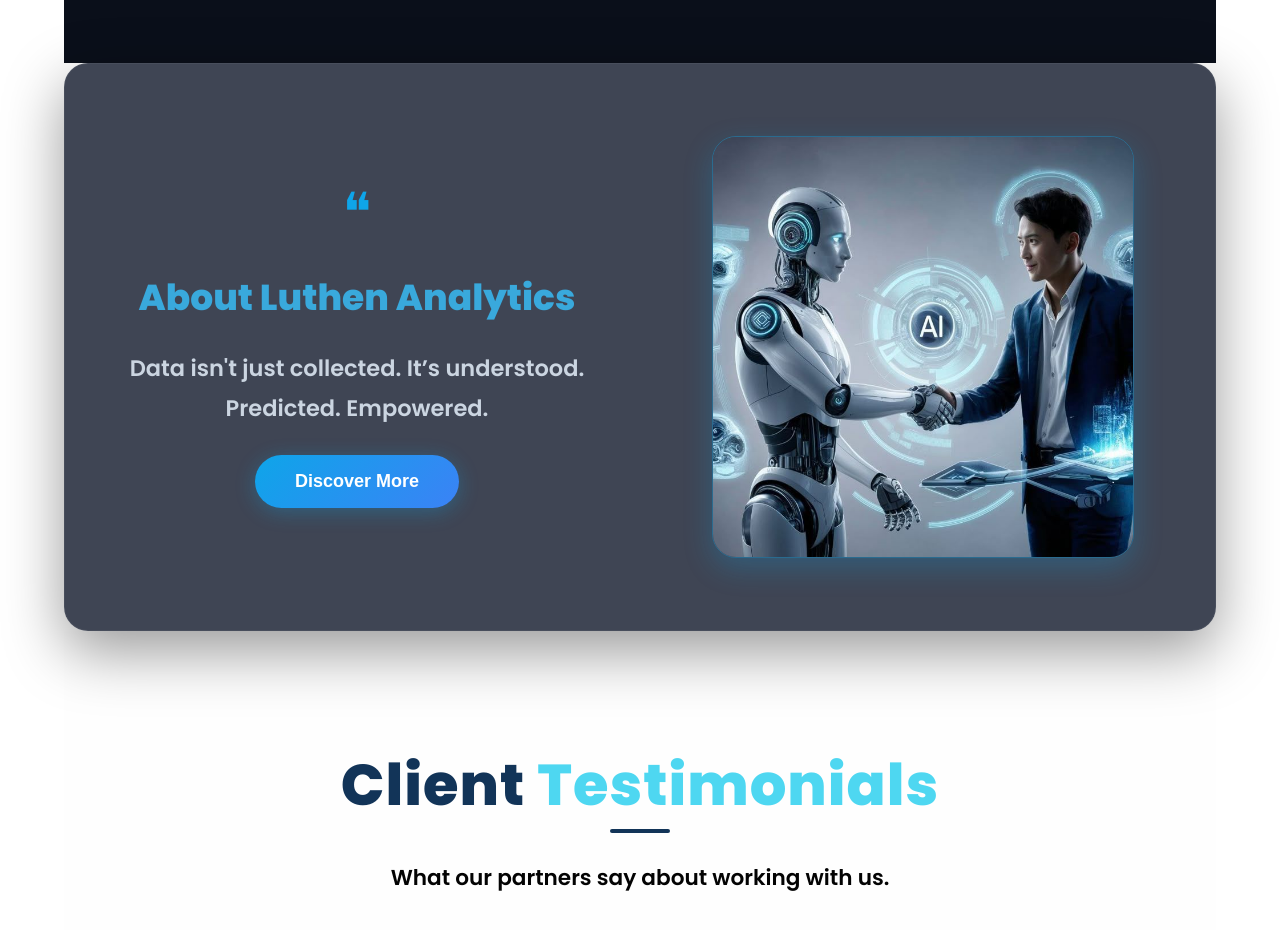
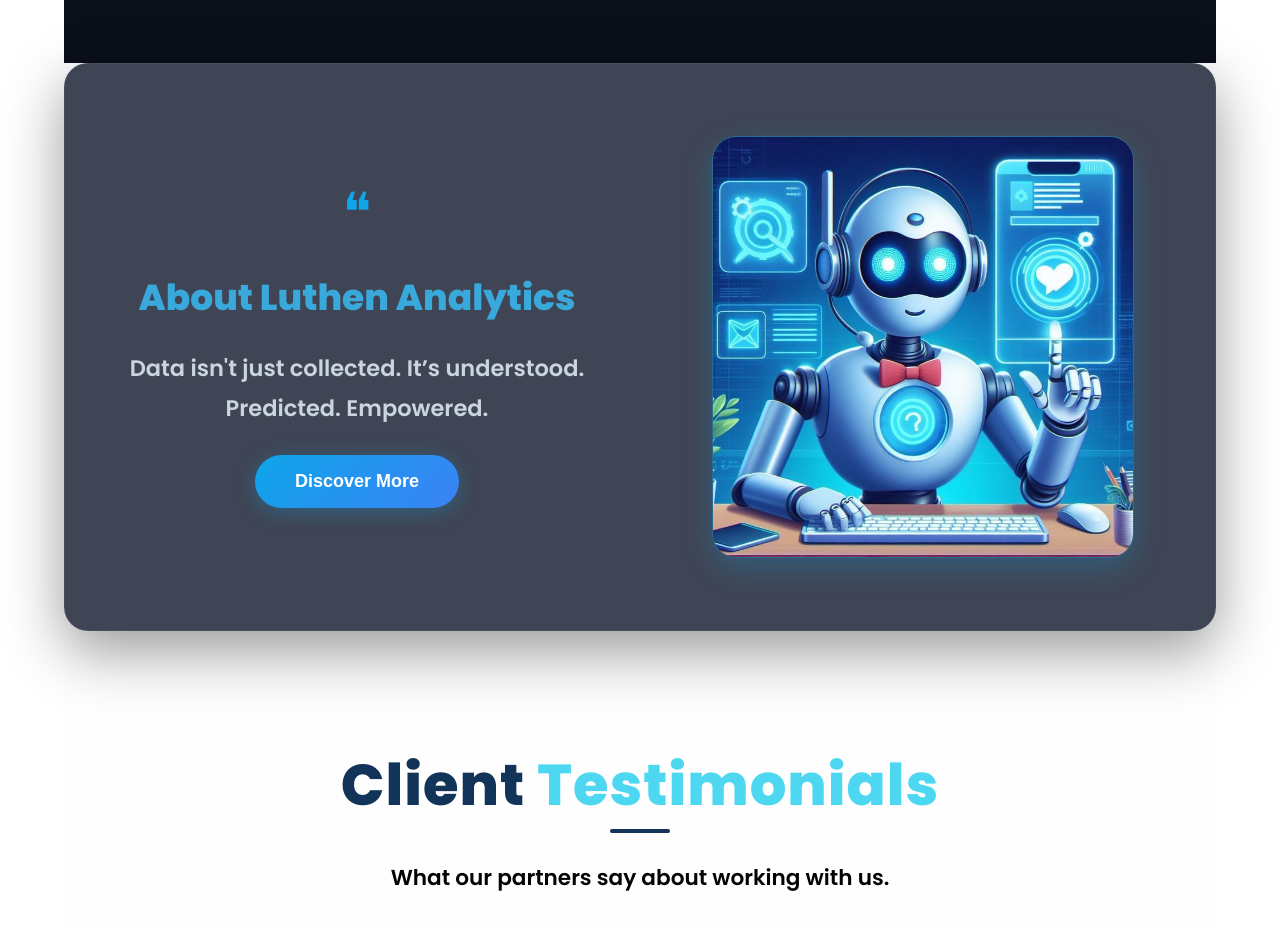
Before and after one commit to akashak0823/Analyz, a React (Create React App) app: page / in a window 1280 px wide. Shown: the part 4260-5190 px from the top of the page. Built offline with nearby package versions, Linux system fonts and the light colour scheme.

Commit message:
Update About.js

```diff
--- a/src/Pages/About.js
+++ b/src/Pages/About.js
@@ -44,7 +44,7 @@ const About = () => {
         viewport={{ once: true }}
       >
         <img
-          src="/Assets/AI.jpeg"
+          src="/Assets/AI (2).jpeg"
           alt="Luthen Analytics AI Overview"
           className="about-image"
         />
```
